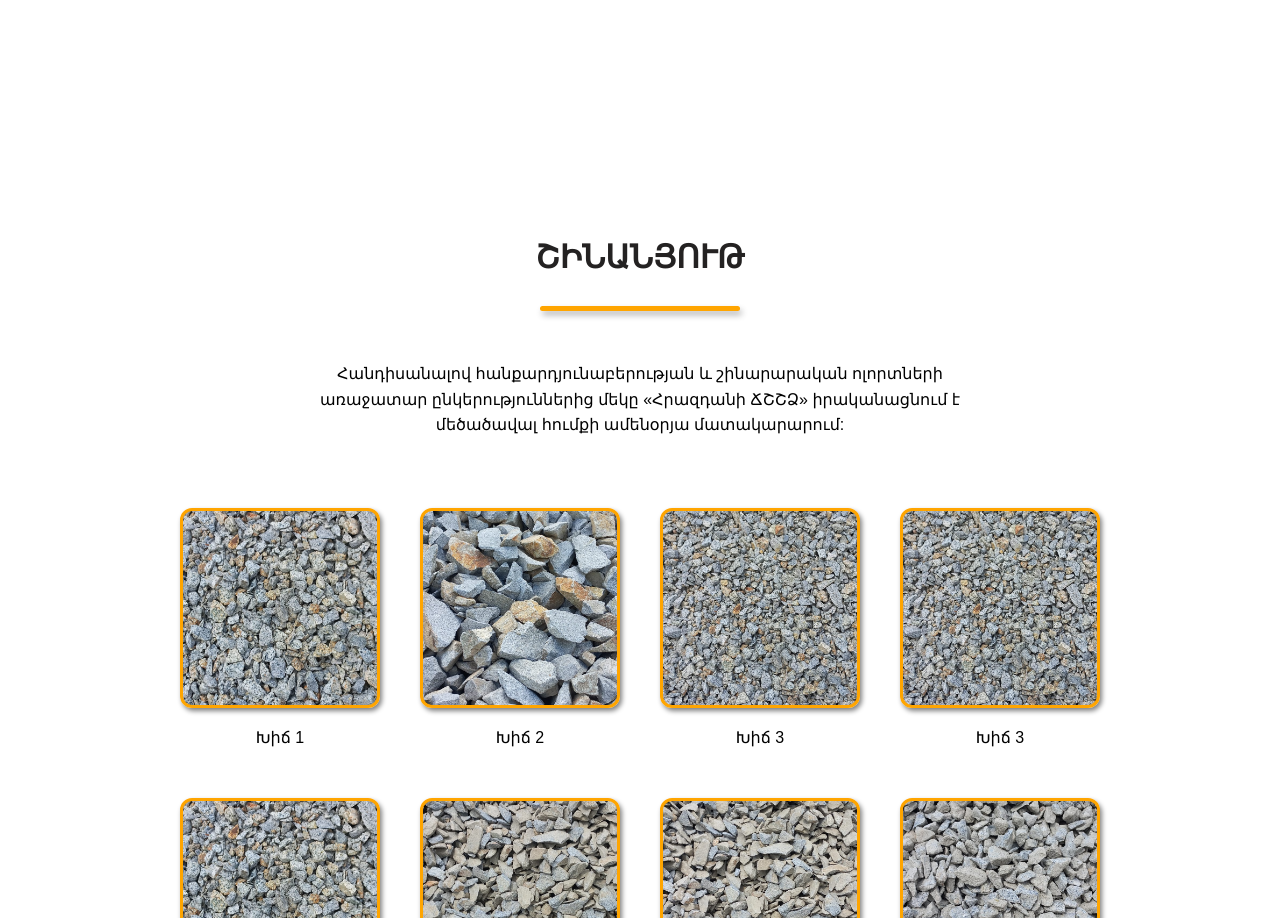
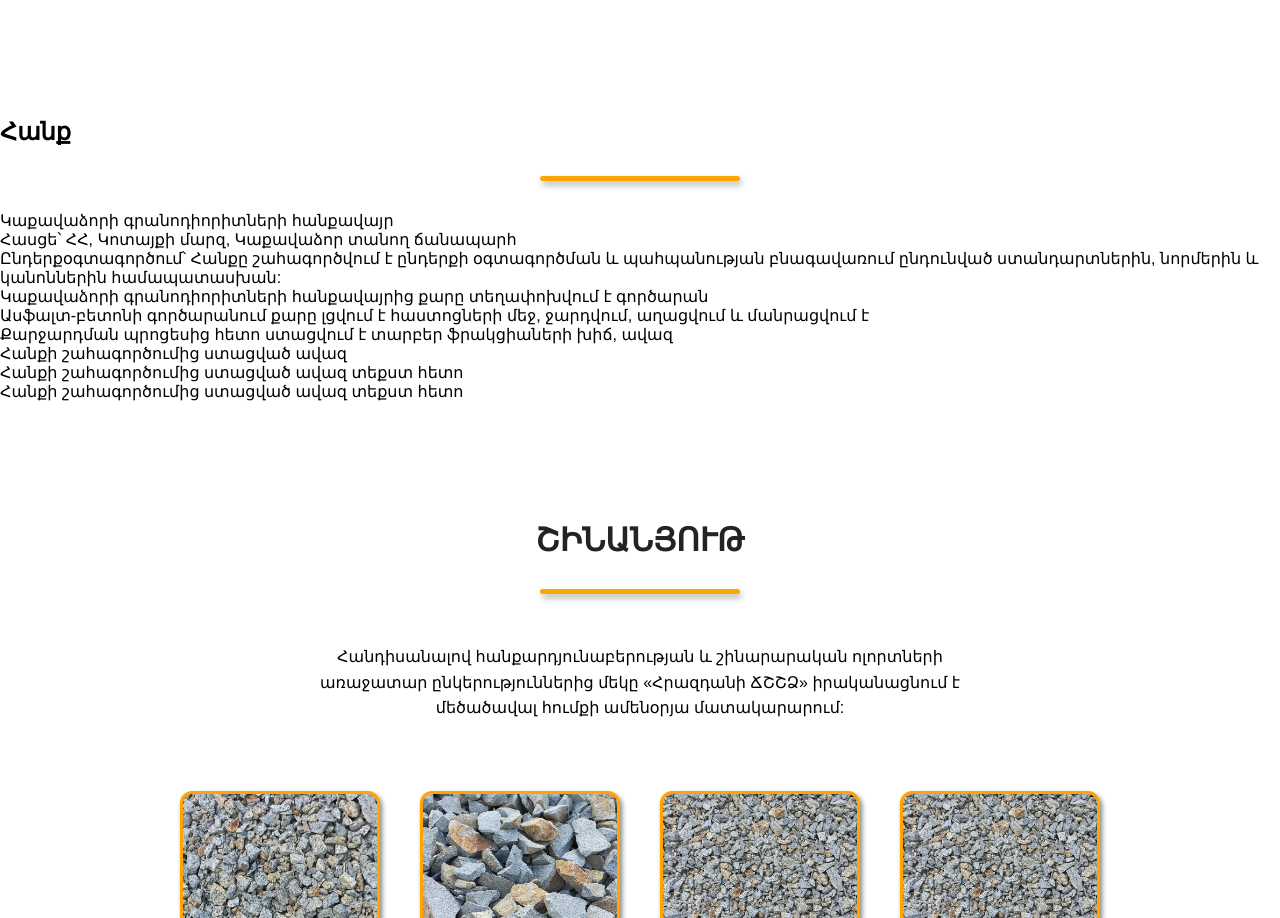
Before and after one commit to EnergySchoolInternship/energyschoolinternship.github.io, a plain HTML site: page index.html in a window 1280 px wide. Shown: the part 1682-2600 px from the top of the page. Drawn offline with nearby package versions, Linux system fonts and the light colour scheme.

Commit message:
Update index.html
հանք

```diff
--- a/index.html
+++ b/index.html
@@ -106,6 +106,41 @@
             </div>
         </section>
         <section id="sand-mine">
+            <div class="sand-mine-header">
+                <h1>Հանք</h1>
+                <div class="line"></div>
+                <p>Կաքավաձորի գրանոդիորիտների հանքավայր<br>
+                    Հասցե՝ ՀՀ, Կոտայքի մարզ, Կաքավաձոր տանող ճանապարհ<br>
+                    Ընդերքօգտագործում՝ Հանքը շահագործվում է ընդերքի օգտագործման և պահպանության բնագավառում ընդունված
+                    ստանդարտներին, նորմերին և կանոններին համապատասխան:</p>
+            </div>
+            <div class="sand-mine-container">
+                <div class="sand-mine-img sand-mine-img1"></div>
+                <div class="sand-mine-info">
+                    <p>Կաքավաձորի գրանոդիորիտների հանքավայրից քարը տեղափոխվում է գործարան</p>
+                </div>
+                <div class="sand-mine-info">
+                    <p>Ասֆալտ-բետոնի գործարանում քարը լցվում է հաստոցների մեջ, ջարդվում, աղացվում և մանրացվում է </p>
+                </div>
+                <div class="sand-mine-img sand-mine-img2"></div>
+                <div class="sand-mine-img sand-mine-img3"></div>
+                <div class="sand-mine-info">
+                    <p>Քարջարդման պրոցեսից հետո ստացվում է տարբեր ֆրակցիաների խիճ, ավազ</p>
+                </div>
+                <div class="sand-mine-info">
+                    <p>Հանքի շահագործումից ստացված ավազ</p>
+                </div>
+                <div class="sand-mine-img sand-mine-img4"></div>
+                <div class="sand-mine-img sand-mine-img5"></div>
+                <div class="sand-mine-info">
+                    <p>Հանքի շահագործումից ստացված ավազ տեքստ հետո</p>
+                </div>
+                <div class="sand-mine-info">
+                    <p>Հանքի շահագործումից ստացված ավազ տեքստ հետո</p>
+                </div>
+                <div class="sand-mine-img sand-mine-img6"></div>
+
+            </div>
 
 
         </section>
```
